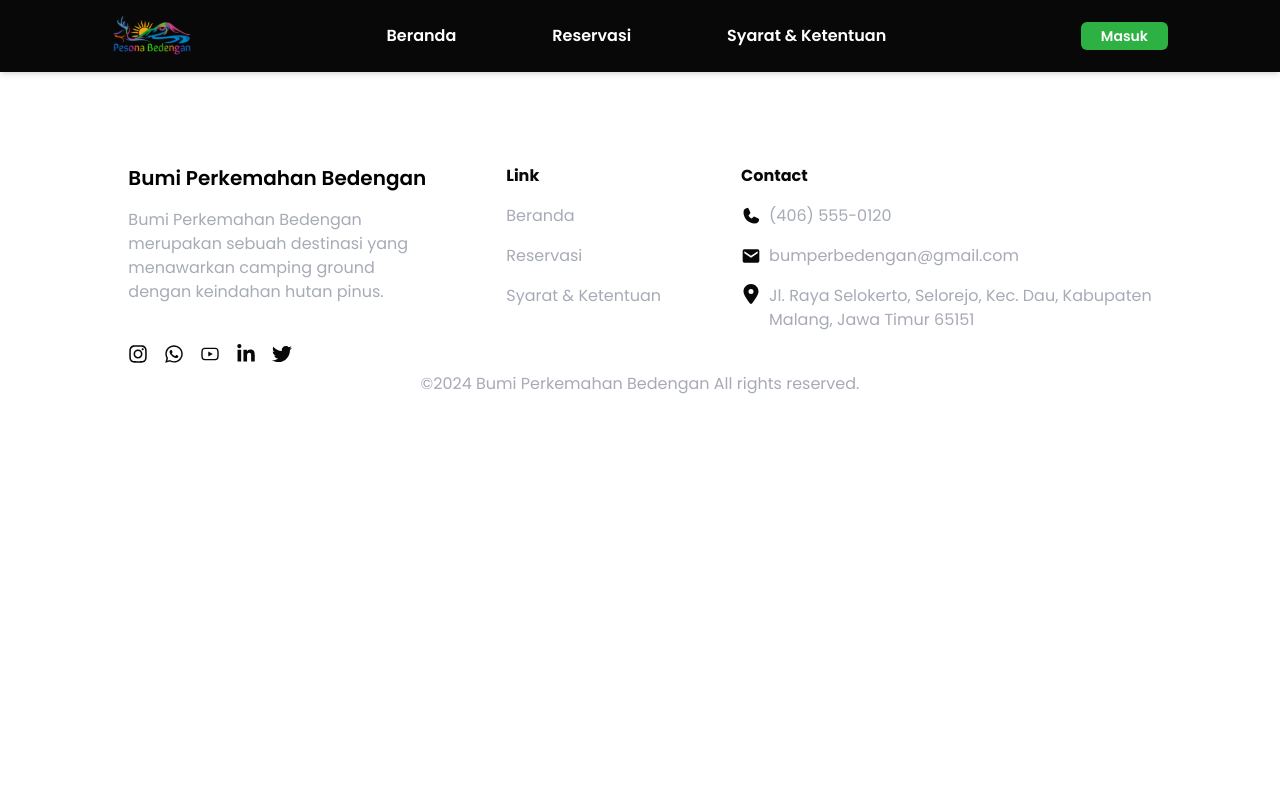
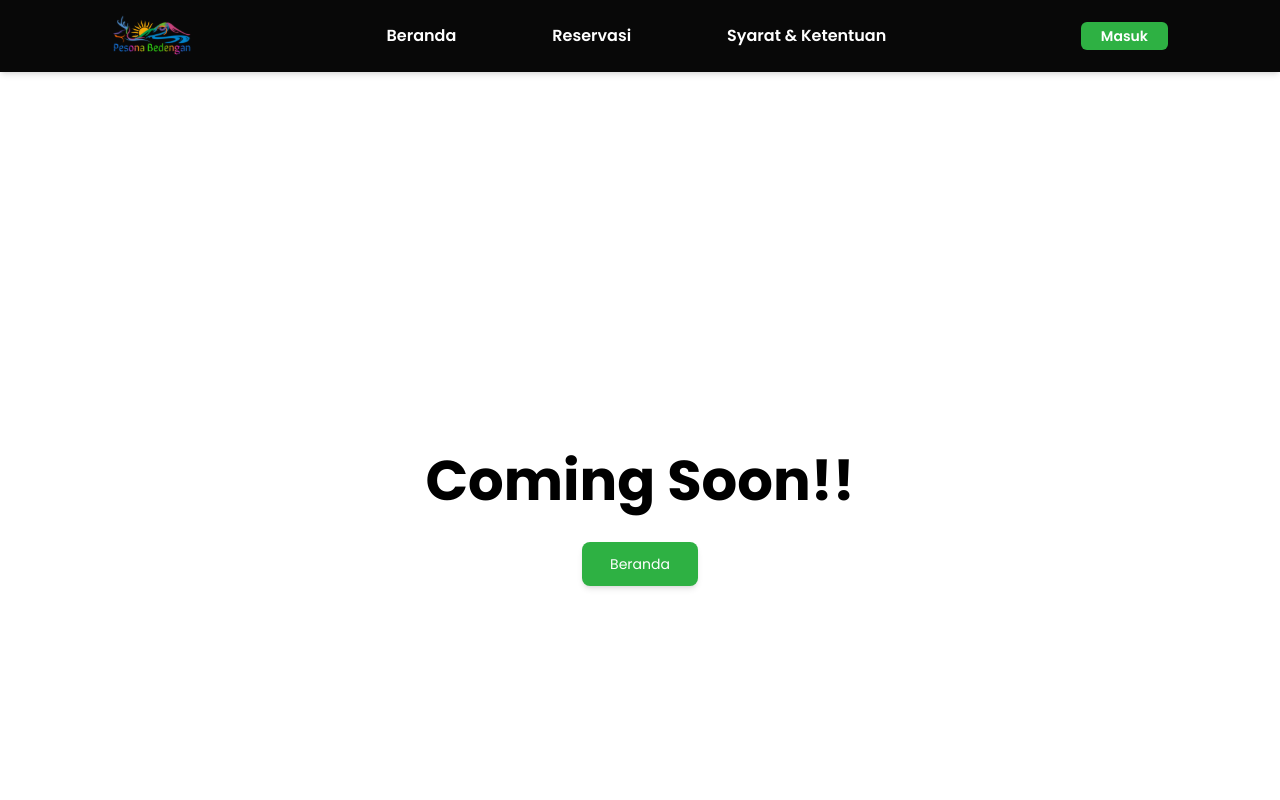
Before and after one commit to RezzyYuhand/Bedengan-FE, a React (Vite) app: page /comingsoon in a window 1280 px wide. Shown: the top 800 px of the page. Built offline with nearby package versions, Linux system fonts and the light colour scheme.

Commit message:
Coming Soon page

```diff
--- a/src/pages/main/ComingSoon.jsx
+++ b/src/pages/main/ComingSoon.jsx
@@ -6,7 +6,11 @@ const ComingSoon = () => {
   return (
     <div>
         <Navbar/>
-
+        <div className='flex flex-col gap-7 w-full py-80 items-center'>
+            <h1 className='font-bold'>Coming Soon!!</h1>
+            <Link className='bg-accent text-sm text-primary px-7 py-3 rounded-lg w-fit hover:bg-hover-green shadow-md
+                  focus:outline-none focus:ring-2 focus:ring-primary focus:ring-opacity-50 transition-colors duration-300' to="/">Beranda</Link>
+        </div>
         <Footer/>
     </div>
   )
```
